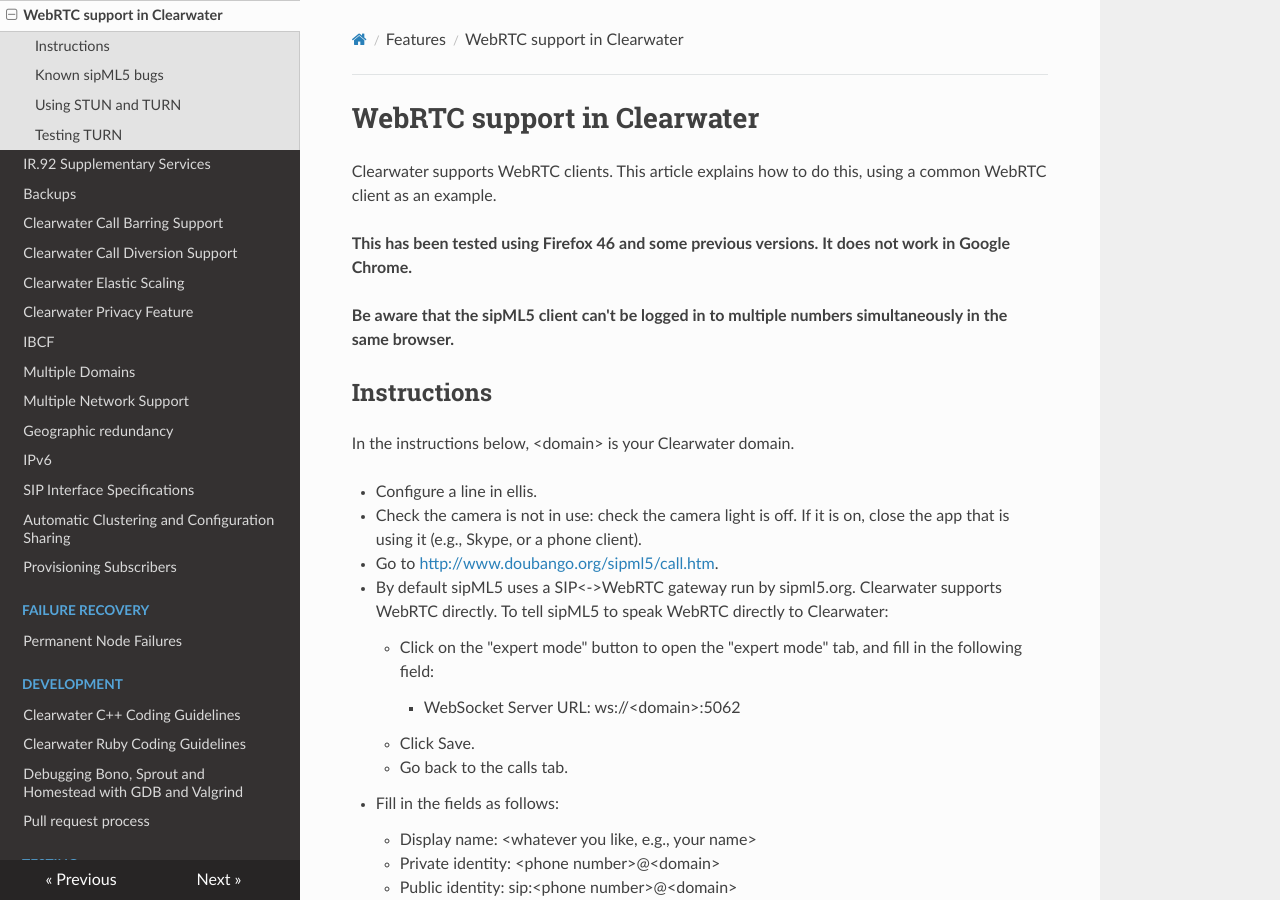
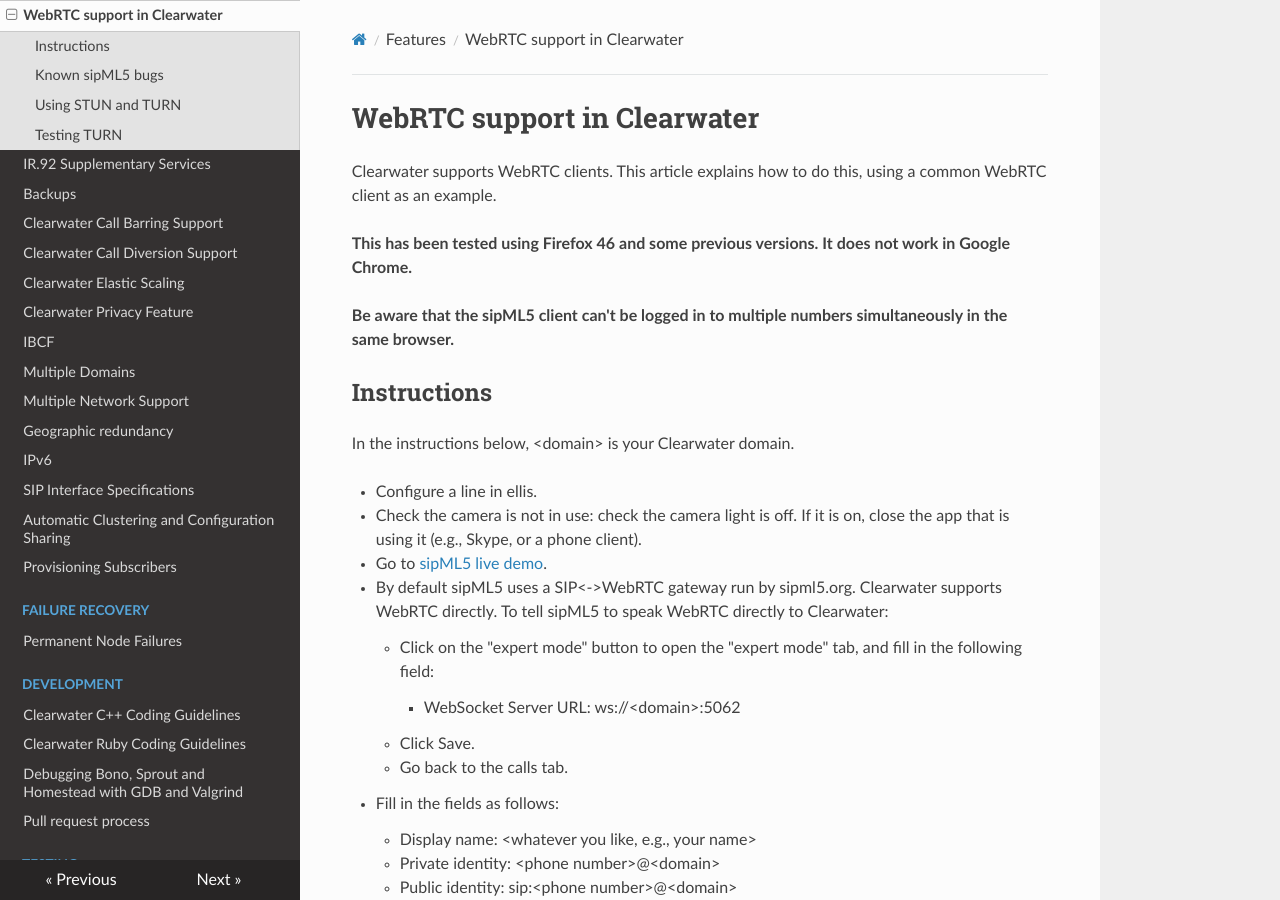
Before and after one commit to Metaswitch/clearwater-readthedocs, an MkDocs documentation site: the page built from docs/WebRTC_support_in_Clearwater.md, in a window 1280 px wide and 900 px high. Built offline with MkDocs 1.6.1, drawn with Linux system fonts in a browser that asks for light colours; nearby versions of some CDN libraries; old or Windows-style settings are respelled for this version of MkDocs; part of the change alters nothing that is shown.

Commit message:
Fix link to sipML5

```diff
--- a/docs/WebRTC_support_in_Clearwater.md
+++ b/docs/WebRTC_support_in_Clearwater.md
@@ -16,7 +16,7 @@ In the instructions below, &lt;domain\> is your Clearwater domain.
 -   Configure a line in ellis.
 -   Check the camera is not in use: check the camera light is off. If it
     is on, close the app that is using it (e.g., Skype, or a phone client).
--   Go to [http://www.doubango.org/sipml5/call.htm](sipML5 live demo).
+-   Go to [sipML5 live demo](http://www.doubango.org/sipml5/call.htm).
 -   By default sipML5 uses a SIP&lt;-\>WebRTC gateway run by sipml5.org.
     Clearwater supports WebRTC directly. To tell sipML5 to speak WebRTC
     directly to Clearwater:
```
